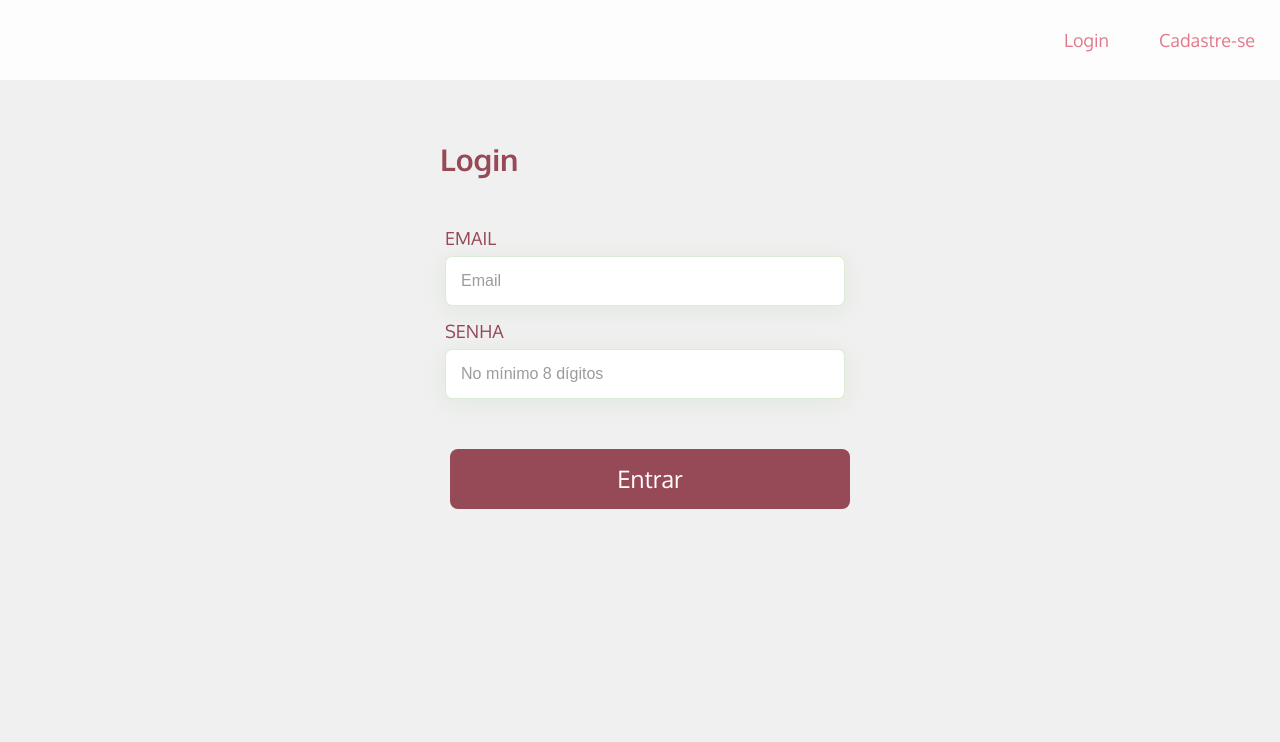
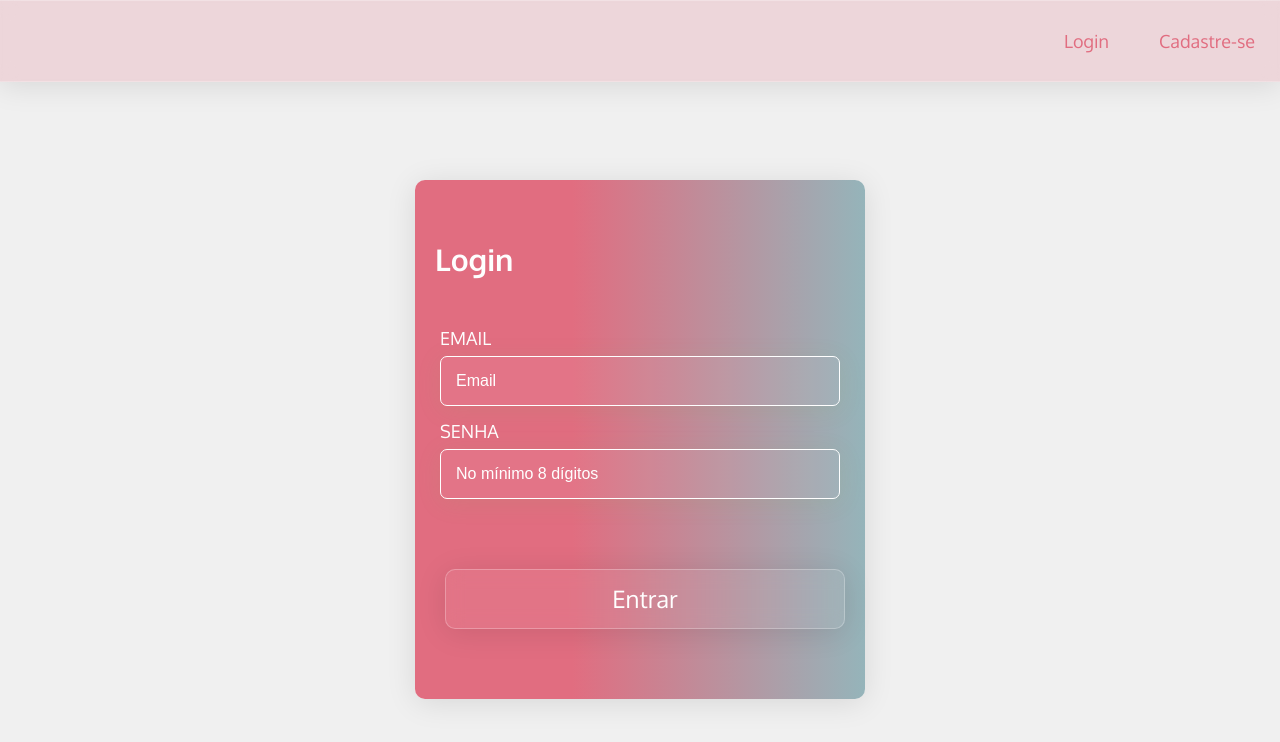
Before and after one commit to wilembergson/clinicas-dev, a React (Create React App) app: page / in a window 1280 px wide. Shown: the top 742 px of the page. Built offline with nearby package versions, Linux system fonts and the light colour scheme; no server answers.

Commit message:
Changing form colors

```diff
--- a/src/components/Header.tsx
+++ b/src/components/Header.tsx
@@ -53,10 +53,13 @@ export default function Header(){
 const HeaderBody = styled.header`
     width: 100%;
     height: 80px;
-    background: ${colors.clearColor};
-    opacity: 0.9;
     position: fixed;
-    backdrop-filter: blur(10px);
+    z-index: 1;
+    background: rgba(225, 109, 128, 0.2);
+    box-shadow: 0 4px 30px rgba(0, 0, 0, 0.1);
+    backdrop-filter: blur(8.4px);
+    -webkit-backdrop-filter: blur(8.4px);
+    border: 1px solid rgba(255, 255, 255, 0.26);
     @media (max-width:399px){
         width: 399px;
     }
@@ -70,6 +73,7 @@ const Button = styled.button`
     padding: 25px;
     font-family: 'Oxygen', sans-serif;
     font-size: 18px;
+    font-weight: 400;
     transition: 0.7s ease;
     :hover{
         color: ${colors.clearColor};
--- a/src/components/Historic.tsx
+++ b/src/components/Historic.tsx
@@ -1,7 +1,8 @@
 import { useEffect, useState } from "react"
 import styled from "styled-components"
 import api from "../api/ApiConections"
-import { Label, NoConsults } from "./SaredStyles"
+import { colors } from "../utils/Colors"
+import { FieldLabel, Label, NoConsults } from "./SaredStyles"
 
 export default function Historic(){
     const [historic, setHistoric] = useState<any[]>([])
@@ -31,8 +32,8 @@ export default function Historic(){
             {(historic.length !==0) ?
                 <>
                     {historic.map(item => <Item>
-                        <Label>{item.date}</Label>
-                        <Label>{item.specialty}</Label>
+                        <FieldLabel>{item.date}</FieldLabel>
+                        <FieldLabel>{item.specialty}</FieldLabel>
                     </Item>)}
                 </>
             :
@@ -46,10 +47,11 @@ export default function Historic(){
 const Item = styled.section`
     display: flex;
     justify-content: space-around;
-
+    border: 1px solid ${colors.secondary};
     width: 90%;
     margin: 10px;
     padding: 10px;
+    padding-bottom: 15px;
     box-shadow: 0px 2px 12px rgba(120, 177, 89, 0.12);
     border-radius: 8px;
 `
--- a/src/components/NewConsult.tsx
+++ b/src/components/NewConsult.tsx
@@ -1,7 +1,7 @@
 import styled from "styled-components"
 import Select from "react-select"
 
-import { ButtonsContainer, Cancel, Confirm, Form, Input, Label } from "./SaredStyles"
+import { ButtonsContainer, Cancel, Confirm, FieldLabel, Form } from "./SaredStyles"
 import { useContext, useEffect, useState } from "react"
 import UserContext from "../contexts/UserContext"
 import { erroMessage, sucessMessage } from "../utils/toasts"
@@ -62,7 +62,7 @@ export default function NewConsult(){
         <ConsultBody>
             <ToastContainer/>
             <Form onSubmit={handleSubmit}>
-                <Label>ESPECIALIDADE</Label>
+                <FieldLabel>ESPECIALIDADE</FieldLabel>
                 <Select
                     isDisabled={loading}
                     options={specialtyList}
@@ -72,8 +72,8 @@ export default function NewConsult(){
                         }
                     }
                 />
-                <Label>DATA</Label>
-                <Input
+                <FieldLabel>DATA</FieldLabel>
+                <DateInput
                     disabled={loading}
                     type="date"
                     onChange={(e) => setDate(e.target.value)}
@@ -110,3 +110,25 @@ export const LabelDays = styled.label`
           width: 80%;
       }
 `
+const DateInput = styled.input`
+  all: unset;
+  box-sizing: border-box;
+  font-family: 'Lexend Deca', sans-serif;
+  width: 100%;
+  color: grey;
+  padding: 15px;
+  margin: 5px;
+  border: 1px solid grey;
+  border-radius: 7px;
+  transition: 0.7s ease;
+  ::placeholder {
+    color: gray;
+    font-family: 'Lexend Deca', sans-serif;
+  }
+  :hover{
+        transition: 0.7s ease;
+    }
+  @media (max-width:399px){
+        width: 80%;
+    }
+`
--- a/src/components/SaredStyles.ts
+++ b/src/components/SaredStyles.ts
@@ -4,7 +4,7 @@ import { colors } from "../utils/Colors"
 export const Title = styled.h2`
     margin-top: 60px;
     font-size: 30px;
-    color: ${colors.primary};
+    color: ${colors.clearColor};
     font-family: 'Oxygen', sans-serif;
 `
 
@@ -27,7 +27,21 @@ export const Label = styled.label`
   font-weight: 400;
   font-size: 18px;
   line-height: 15px;
-  color: ${colors.primary};
+  color: ${colors.clearColor};
+  margin-top: 8px;
+  margin-left: 5px;
+  @media (max-width:399px){
+        width: 80%;
+    }
+`
+
+export const FieldLabel = styled.label`
+  font-family: 'Oxygen', sans-serif;
+  font-style: normal;
+  font-weight: 400;
+  font-size: 18px;
+  line-height: 15px;
+  color: ${colors.secondary};
   margin-top: 8px;
   margin-left: 5px;
   @media (max-width:399px){
@@ -40,16 +54,16 @@ export const Input = styled.input`
   box-sizing: border-box;
   font-family: 'Lexend Deca', sans-serif;
   width: 100%;
-  color: #000;
-  background: #FFFFFF;
+  color: #FFF;
+  background: rgba(255, 255, 255, 0.05);
   padding: 15px;
   margin: 5px;
-  border: 1px solid rgba(120, 177, 89, 0.25);
+  border: 1px solid #FFF;
   border-radius: 7px;
   box-shadow: 0px 4px 24px rgba(120, 177, 89, 0.12);
   transition: 0.7s ease;
   ::placeholder {
-    color: #9C9C9C;
+    color: #FFF;
     font-family: 'Lexend Deca', sans-serif;
   }
   :hover{
@@ -66,7 +80,8 @@ export const Button = styled.button`
   box-sizing: border-box;
   cursor: pointer;
   width: 100%;
-  margin-top: 40px;
+  margin-top: 60px;
+  margin-bottom: 40px;
   margin-left: 10px;
   font-family: 'Oxygen', sans-serif;
   font-style: normal;
@@ -76,14 +91,17 @@ export const Button = styled.button`
   color: #FFFFFF;
   text-align: center;
   padding: 10px;
-  background: ${colors.primary};
-  border-radius: 8px;
+  background: rgba(255, 255, 255, 0.05);
+  border-radius: 10px;
+  box-shadow: 0 4px 30px rgba(0, 0, 0, 0.1);
+  backdrop-filter: blur(8.4px);
+  -webkit-backdrop-filter: blur(8.4px);
+  border: 1px solid rgba(255, 255, 255, 0.26);
   width: 100%;
   height: 60px;
   transition: 0.7s ease;
   :hover{
-        color: ${colors.primary};
-        background: ${colors.secondary};
+        background: rgba(255, 255, 255, 0.2);
         transition: 0.7s ease;
     }
     @media (max-width:399px){
@@ -93,11 +111,15 @@ export const Button = styled.button`
 
 export const RegisterBody = styled.section`
     display: flex;
-    width: 500px;
+    width: 550px;
     justify-content: center;
     flex-direction: column;
-    position: relative;
-    margin-top: 80px;
+    padding: 0 30px 0 20px;
+    margin-top: 100px;
+    margin-bottom: 50px;
+    border-radius: 10px;
+    background: linear-gradient(90deg, #e16d80 35%, ${colors.tertiary} 100%);
+    box-shadow: 0 4px 30px rgba(0, 0, 0, 0.1);
     @media (max-width:490px){
         width: 90%;
         align-items: center;
--- a/src/pages/Login.tsx
+++ b/src/pages/Login.tsx
@@ -6,6 +6,7 @@ import api from "../api/ApiConections"
 import Header from "../components/Header"
 import Loading from "../components/Loading"
 import { Button, Form, Input, Label, Title } from "../components/SaredStyles"
+import { colors } from "../utils/Colors"
 import { erroMessage } from "../utils/toasts"
 
 export type LoginBody = {
@@ -89,7 +90,12 @@ const LoginForm = styled.section`
     justify-content: center;
     flex-direction: column;
     position: relative;
-    margin-top: 80px;
+    margin-top: 180px;
+    padding: 0 30px 0 20px;
+    border-radius: 10px;
+    background: linear-gradient(90deg, #e16d80 35%, ${colors.tertiary} 100%);
+    box-shadow: 0 4px 30px rgba(0, 0, 0, 0.1);
+
     @media (max-width:399px){
         align-items: center;
     }
--- a/src/utils/Colors.ts
+++ b/src/utils/Colors.ts
@@ -3,7 +3,4 @@ export const colors = {
     secondary: '#e16d80',
     tertiary: 'rgba(149,180,186,1)',
     clearColor: '#fefefe'
-    //primary:'#232338',
-    //secondary: '#ff013d',
-    //clearColor: '#fefefe'
 }
```
